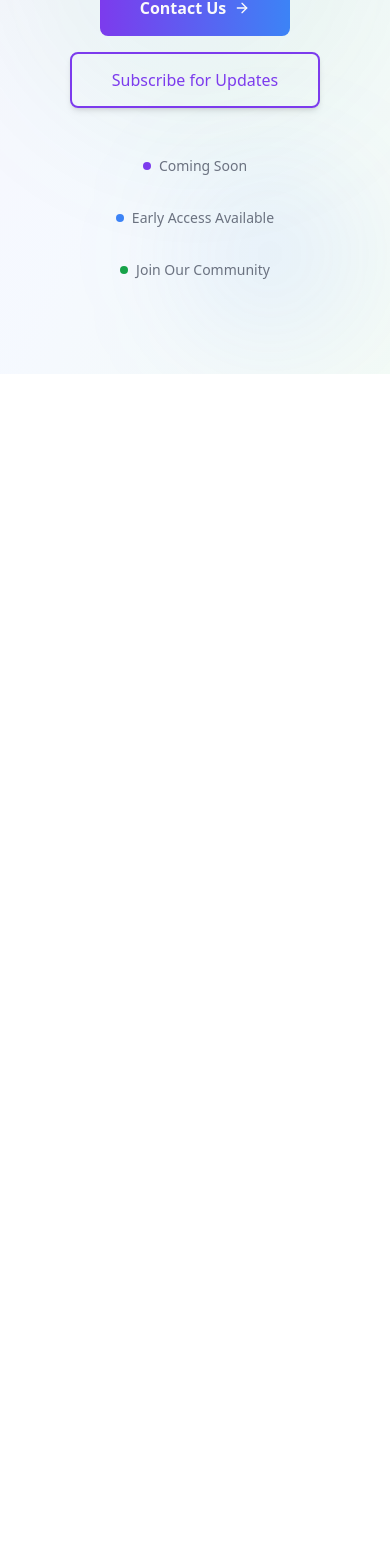
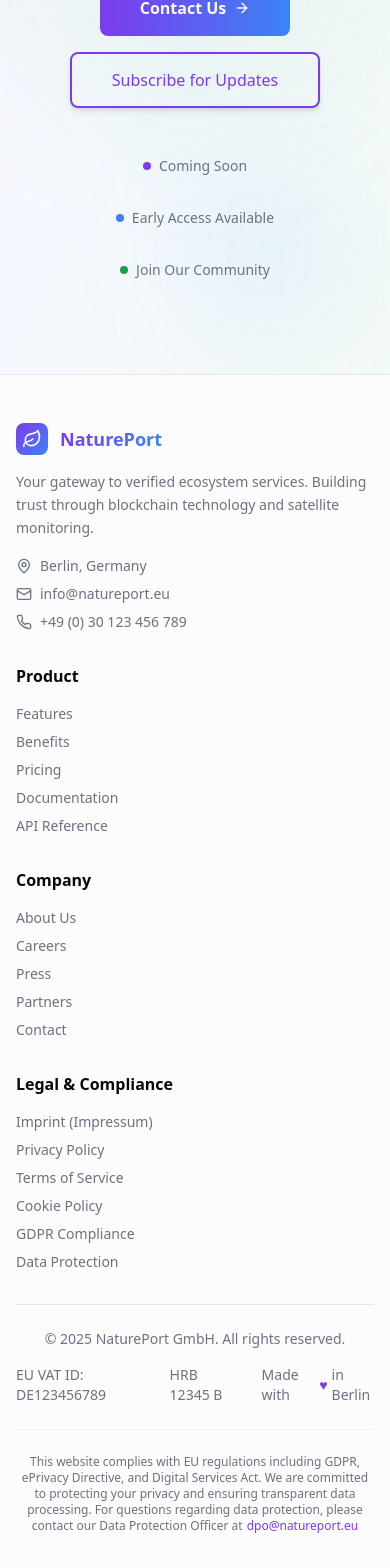
Before and after one commit to Konfi2023/eco-mint-land, a React (Vite) app: page / in a window 390 px wide. Shown: the part 6833-8401 px from the top of the page. Before the commit the page ends 7207 px from the top, so only its background shows below. Built offline with nearby package versions, Linux system fonts and the light colour scheme.

Commit message:
Add footer with EU policy links
Create a footer component with links for imprint and other EU policy-required information.

```diff
--- /dev/null
+++ b/src/components/Footer.tsx
@@ -0,0 +1,184 @@
+import { Separator } from "@/components/ui/separator";
+import { Leaf, Mail, MapPin, Phone } from "lucide-react";
+
+const Footer = () => {
+  const currentYear = new Date().getFullYear();
+
+  return (
+    <footer className="bg-muted/30 border-t border-border">
+      <div className="container mx-auto px-4 py-12">
+        <div className="grid grid-cols-1 md:grid-cols-2 lg:grid-cols-4 gap-8 mb-8">
+          {/* Company Info */}
+          <div className="space-y-4">
+            <div className="flex items-center space-x-3">
+              <div className="w-8 h-8 bg-gradient-to-br from-primary to-tech-blue rounded-lg flex items-center justify-center">
+                <Leaf className="w-5 h-5 text-primary-foreground" />
+              </div>
+              <span className="font-bold text-lg bg-gradient-to-r from-primary to-tech-blue bg-clip-text text-transparent">
+                NaturePort
+              </span>
+            </div>
+            <p className="text-sm text-muted-foreground leading-relaxed">
+              Your gateway to verified ecosystem services. Building trust through
+              blockchain technology and satellite monitoring.
+            </p>
+            <div className="space-y-2 text-sm text-muted-foreground">
+              <div className="flex items-center gap-2">
+                <MapPin className="w-4 h-4" />
+                <span>Berlin, Germany</span>
+              </div>
+              <div className="flex items-center gap-2">
+                <Mail className="w-4 h-4" />
+                <span>info@natureport.eu</span>
+              </div>
+              <div className="flex items-center gap-2">
+                <Phone className="w-4 h-4" />
+                <span>+49 (0) 30 123 456 789</span>
+              </div>
+            </div>
+          </div>
+
+          {/* Product */}
+          <div className="space-y-4">
+            <h3 className="font-semibold text-foreground">Product</h3>
+            <ul className="space-y-2 text-sm">
+              <li>
+                <a href="#features" className="text-muted-foreground hover:text-primary transition-colors">
+                  Features
+                </a>
+              </li>
+              <li>
+                <a href="#benefits" className="text-muted-foreground hover:text-primary transition-colors">
+                  Benefits
+                </a>
+              </li>
+              <li>
+                <a href="#" className="text-muted-foreground hover:text-primary transition-colors">
+                  Pricing
+                </a>
+              </li>
+              <li>
+                <a href="#" className="text-muted-foreground hover:text-primary transition-colors">
+                  Documentation
+                </a>
+              </li>
+              <li>
+                <a href="#" className="text-muted-foreground hover:text-primary transition-colors">
+                  API Reference
+                </a>
+              </li>
+            </ul>
+          </div>
+
+          {/* Company */}
+          <div className="space-y-4">
+            <h3 className="font-semibold text-foreground">Company</h3>
+            <ul className="space-y-2 text-sm">
+              <li>
+                <a href="#" className="text-muted-foreground hover:text-primary transition-colors">
+                  About Us
+                </a>
+              </li>
+              <li>
+                <a href="#" className="text-muted-foreground hover:text-primary transition-colors">
+                  Careers
+                </a>
+              </li>
+              <li>
+                <a href="#" className="text-muted-foreground hover:text-primary transition-colors">
+                  Press
+                </a>
+              </li>
+              <li>
+                <a href="#partners" className="text-muted-foreground hover:text-primary transition-colors">
+                  Partners
+                </a>
+              </li>
+              <li>
+                <a href="#" className="text-muted-foreground hover:text-primary transition-colors">
+                  Contact
+                </a>
+              </li>
+            </ul>
+          </div>
+
+          {/* Legal & Compliance */}
+          <div className="space-y-4">
+            <h3 className="font-semibold text-foreground">Legal & Compliance</h3>
+            <ul className="space-y-2 text-sm">
+              <li>
+                <a href="/imprint" className="text-muted-foreground hover:text-primary transition-colors">
+                  Imprint (Impressum)
+                </a>
+              </li>
+              <li>
+                <a href="/privacy" className="text-muted-foreground hover:text-primary transition-colors">
+                  Privacy Policy
+                </a>
+              </li>
+              <li>
+                <a href="/terms" className="text-muted-foreground hover:text-primary transition-colors">
+                  Terms of Service
+                </a>
+              </li>
+              <li>
+                <a href="/cookies" className="text-muted-foreground hover:text-primary transition-colors">
+                  Cookie Policy
+                </a>
+              </li>
+              <li>
+                <a href="/gdpr" className="text-muted-foreground hover:text-primary transition-colors">
+                  GDPR Compliance
+                </a>
+              </li>
+              <li>
+                <a href="/data-protection" className="text-muted-foreground hover:text-primary transition-colors">
+                  Data Protection
+                </a>
+              </li>
+            </ul>
+          </div>
+        </div>
+
+        <Separator className="mb-6" />
+
+        {/* Bottom Section */}
+        <div className="flex flex-col md:flex-row justify-between items-center gap-4">
+          <div className="text-sm text-muted-foreground">
+            © {currentYear} NaturePort GmbH. All rights reserved.
+          </div>
+
+          <div className="flex items-center gap-6 text-sm">
+            <span className="text-muted-foreground">
+              EU VAT ID: DE123456789
+            </span>
+            <span className="text-muted-foreground">
+              HRB 12345 B
+            </span>
+            <div className="flex items-center gap-1">
+              <span className="text-muted-foreground">Made with</span>
+              <span className="text-primary">♥</span>
+              <span className="text-muted-foreground">in Berlin</span>
+            </div>
+          </div>
+        </div>
+
+        {/* EU Compliance Notice */}
+        <div className="mt-6 pt-6 border-t border-border/50">
+          <div className="text-xs text-muted-foreground text-center max-w-4xl mx-auto">
+            <p>
+              This website complies with EU regulations including GDPR, ePrivacy Directive, and Digital Services Act.
+              We are committed to protecting your privacy and ensuring transparent data processing.
+              For questions regarding data protection, please contact our Data Protection Officer at
+              <a href="mailto:dpo@natureport.eu" className="text-primary hover:underline ml-1">
+                dpo@natureport.eu
+              </a>
+            </p>
+          </div>
+        </div>
+      </div>
+    </footer>
+  );
+};
+
+export default Footer;
--- a/src/pages/Index.tsx
+++ b/src/pages/Index.tsx
@@ -4,6 +4,7 @@ import Features from "@/components/Features";
 import Benefits from "@/components/Benefits";
 import Partners from "@/components/Partners";
 import CTA from "@/components/CTA";
+import Footer from "@/components/Footer";
 
 const Index = () => {
   return (
@@ -14,6 +15,7 @@ const Index = () => {
       <Benefits />
       <Partners />
       <CTA />
+      <Footer />
     </div>
   );
 };
```
